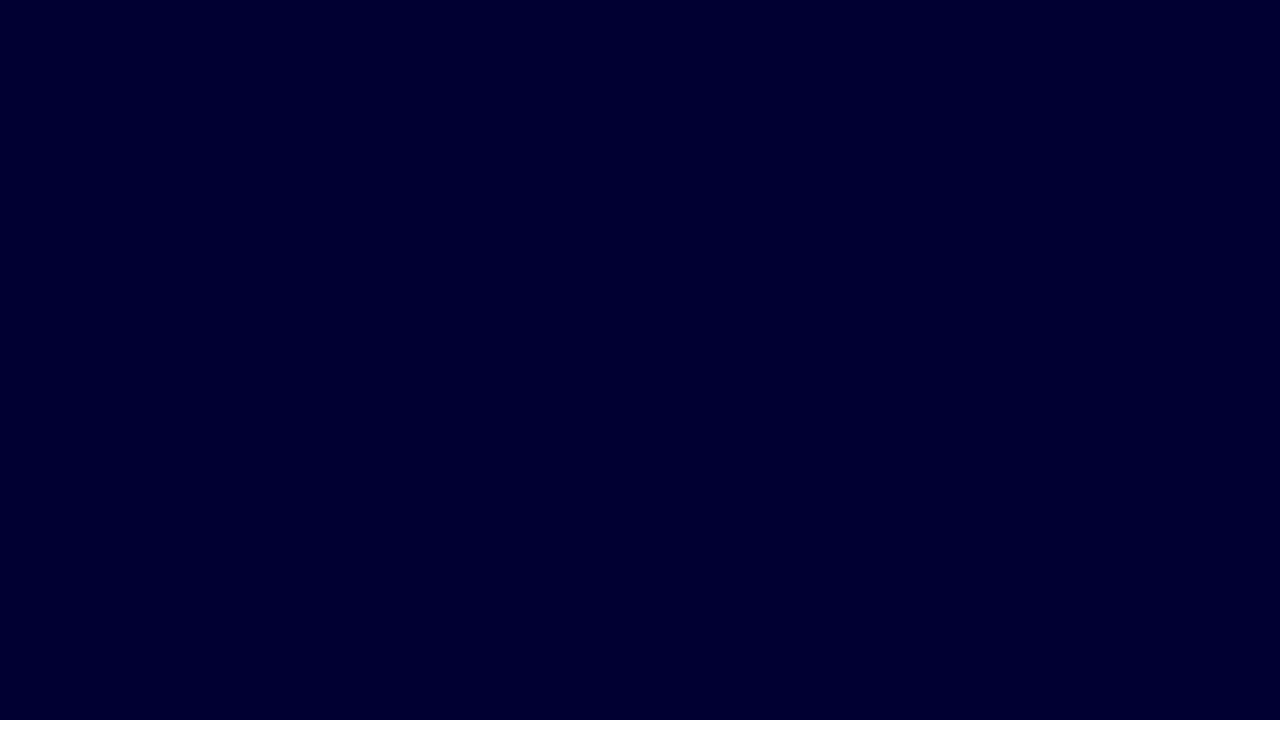
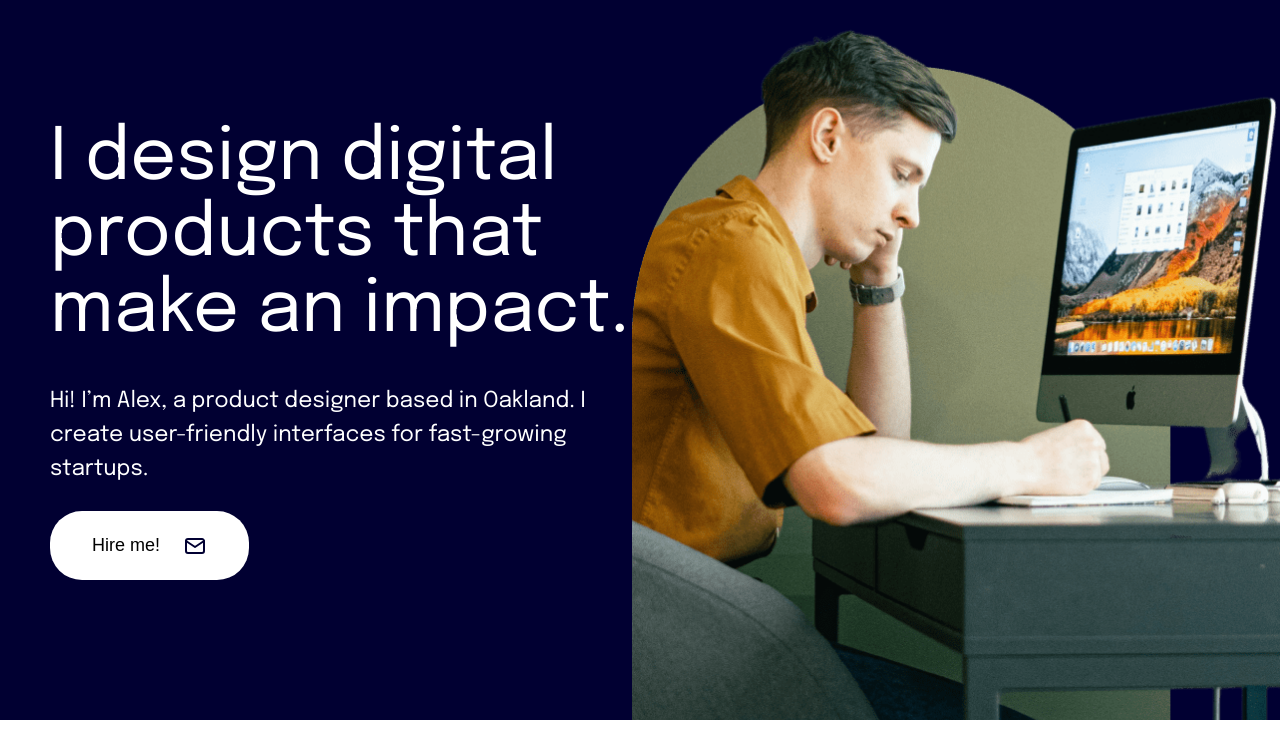
Before and after one commit to khakimovalikhan/webfolio-landing, a plain HTML site: page index.html in a window 1280 px wide. Shown: the part 50-800 px from the top of the page. Drawn offline with Linux system fonts and the light colour scheme.

Commit message:
create header about ⚡

```diff
--- a/assets/css/main.css
+++ b/assets/css/main.css
@@ -17,6 +17,10 @@ a {
 	color: inherit;
 }
 
+button {
+	border: none;
+}
+
 body {
 	font-family: var(--font-family);
 	color: var(--font-color-primary);
@@ -24,18 +28,23 @@ body {
 
 header {
 	padding: 0 calc(50vw - 590px);
-	padding-top: 30px;
+
 	height: 770px;
 	background-color: #010032;
+	background-image: url('../img/man.png');
+	background-position: right;
+	background-repeat: no-repeat;
 }
 
-.header__wrapper {
+.header__navbar {
 	display: flex;
 	align-items: center;
 	justify-content: space-between;
+	padding-top: 30px;
+	padding-bottom: 24px;
 }
 
-.header__wrapper nav {
+.header__navbar nav {
 	display: flex;
 	gap: 40px;
 }
@@ -50,6 +59,7 @@ header {
 	display: flex;
 	flex-direction: column;
 	gap: 6px;
+	cursor: pointer;
 }
 
 .header__burger span {
@@ -58,3 +68,31 @@ header {
 	background-color: #f1f2f6;
 	border-radius: 20px;
 }
+
+.header__about {
+	display: flex;
+	flex-direction: column;
+	align-items: flex-start;
+}
+
+.header__about p:first-of-type {
+	margin: 100px 0 35px 0;
+	font-size: 72px;
+	line-height: 76px;
+}
+
+.header__about p:last-of-type {
+	font-size: 22px;
+	line-height: 34.1px;
+}
+
+.header__about button {
+	font-size: 18px;
+	display: flex;
+	align-items: center;
+	gap: 23px;
+	background-color: #ffffff;
+	margin: 25px 0 100px 0;
+	padding: 22px 42px;
+	border-radius: 32px;
+}
--- a/index.html
+++ b/index.html
@@ -9,7 +9,7 @@
 	</head>
 	<body>
 		<header>
-			<div class="header__wrapper">
+			<div class="header__navbar">
 				<img src="assets/img/logo.svg" alt="Web.Folio" />
 				<nav>
 					<a href="#work">Work</a>
@@ -26,6 +26,24 @@
 					</div>
 				</div>
 			</div>
+			<div class="header__about">
+				<p>
+					I design digital <br />
+					products that <br />
+					make an impact.
+				</p>
+				<p>
+					Hi! I’m Alex, a product designer based in Oakland. I <br />
+					create user-friendly interfaces for fast-growing <br />
+					startups.
+				</p>
+				<button>Hire me! <img src="assets/img/mail.svg" alt="" /></button>
+
+				<!-- <div class="header__awards">
+					<img src="assets/img/awards.svg" alt="" />
+					<p>Independent Of The Year</p>
+				</div> -->
+			</div>
 		</header>
 	</body>
 </html>
```
